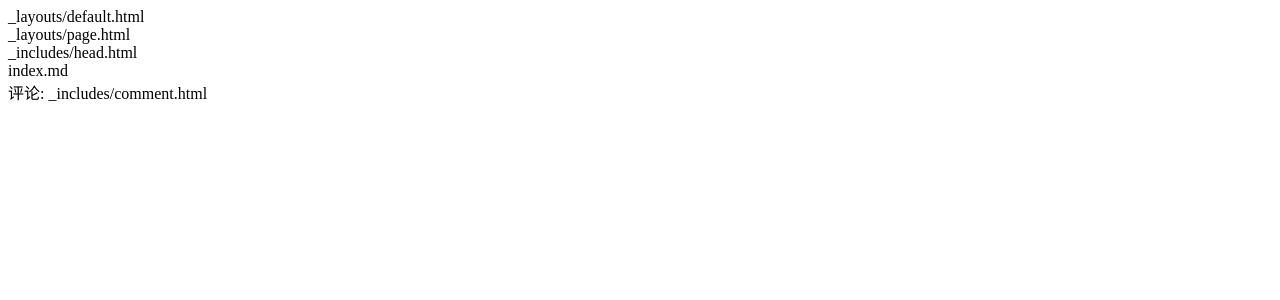
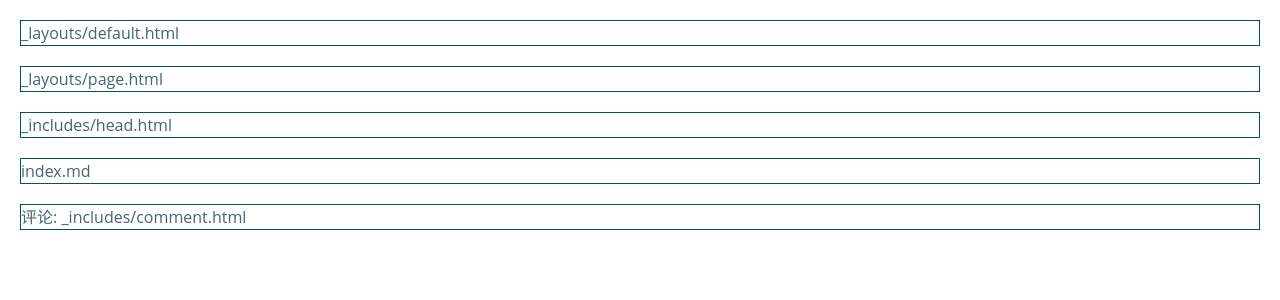
Before and after one commit to ihaiucom/test.blog, a Jekyll site: the page built from index.md, in a window 1280 px wide. Shown: the top 300 px of the page. Built offline with Jekyll 4.4.1, drawn with Linux system fonts in a browser that asks for light colours.

Commit message:
no message

```diff
--- a/_layouts/default.html
+++ b/_layouts/default.html
@@ -3,7 +3,7 @@
 <head>
     <meta charset="UTF-8">
     <meta name="author" content="{{ site.author }}" />
-    <link rel="stylesheet" type="text/css" href="/stylesheets/stylesheet.css" media="screen">
+    <link rel="stylesheet" type="text/css" href="/assets/css/stylesheet.css" media="screen">
 
 </head>
 
```
Also changed, not shown: assets/css/stylesheet.css (renamed from _sass/stylesheet.css).
